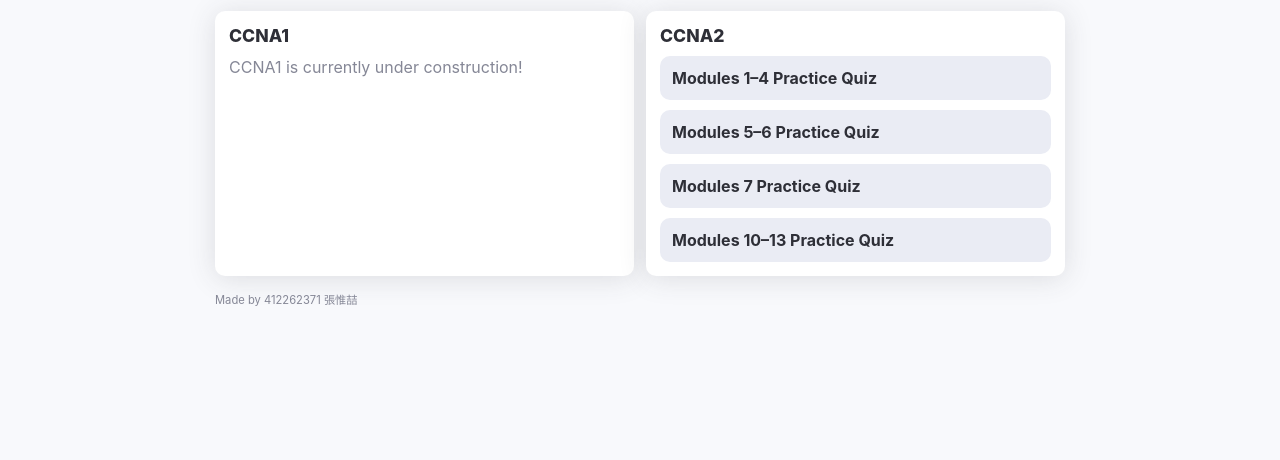
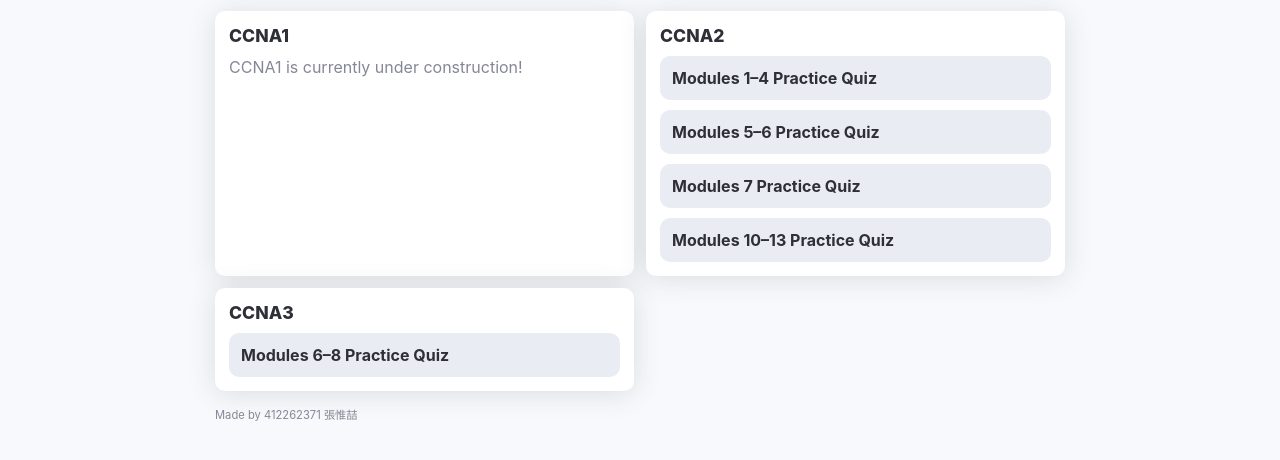
Before and after one commit to weiJayc/CCNA-Network-Courses, a plain HTML site: page index.html in a window 1280 px wide. Shown: the part 122-582 px from the top of the page. Drawn offline with Linux system fonts and the light colour scheme.

Commit message:
Add CCNA3 section with Modules 6–8 Practice Quiz link

```diff
--- a/index.html
+++ b/index.html
@@ -150,6 +150,13 @@
                     <a class="link-item" href="ccna2-module10-13.html">Modules 10–13 Practice Quiz</a>
                 </div>
             </section>
+
+            <section class="card" aria-labelledby="ccna3-title">
+                <h2 id="ccna3-title">CCNA3</h2>
+                <div class="links">
+                    <a class="link-item" href="ccna3-module6-8.html">Modules 6–8 Practice Quiz</a>
+                </div>
+            </section>
         </div>
 
         <footer>Made by 412262371 張惟喆</footer>
```
